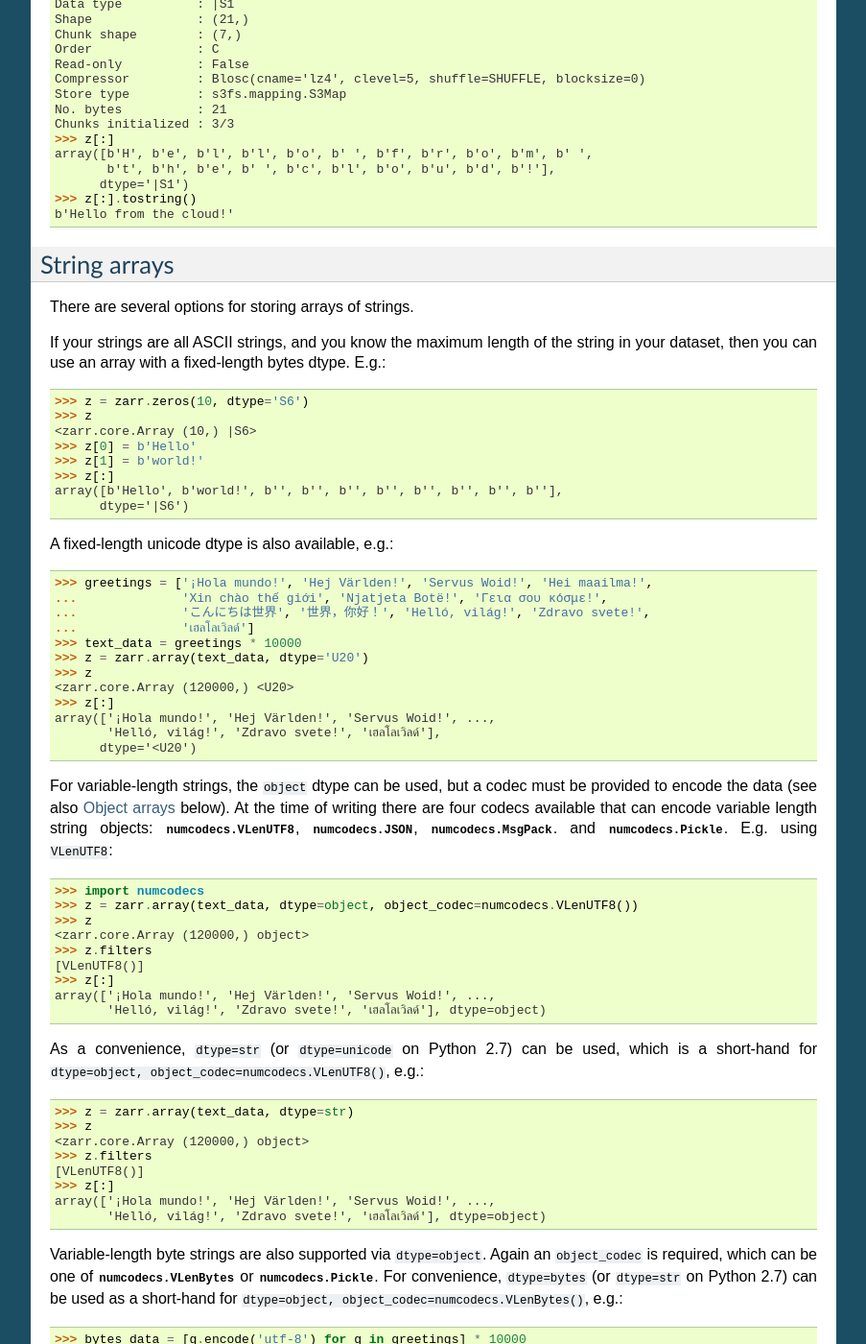
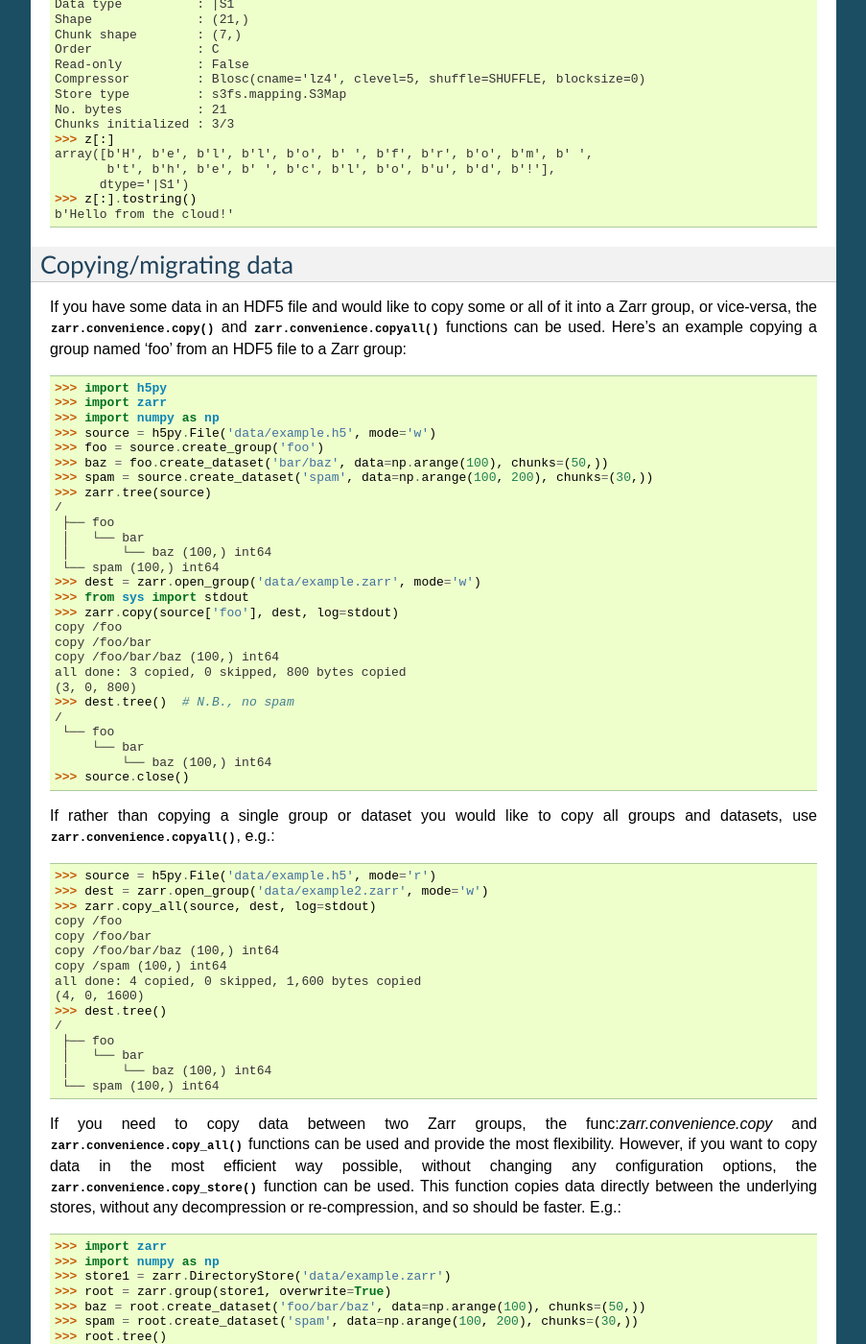
Before and after one commit to enthusiastdev121/zarr-python, a Sphinx documentation site: the page built from docs/tutorial.rst, in a window 1280 px wide and 1400 px high, scrolled down 12036 px. Shown: the whole window at 96% size, without its empty margins (198-1101 px from the left). Built offline with Sphinx 7.4.7, drawn with Linux system fonts in a browser that asks for light colours; the version number could not be read and is left out; some of the changed text lies outside the part shown.

Commit message:
document copy functions

```diff
--- a/docs/tutorial.rst
+++ b/docs/tutorial.rst
@@ -768,6 +768,110 @@ Here is an example using S3Map to read an array created previously::
     b'Hello from the cloud!'
 
 
+.. _tutorial_copy:
+
+Copying/migrating data
+----------------------
+
+If you have some data in an HDF5 file and would like to copy some or all of it
+into a Zarr group, or vice-versa, the :func:`zarr.convenience.copy` and
+:func:`zarr.convenience.copyall` functions can be used. Here's an example
+copying a group named 'foo' from an HDF5 file to a Zarr group::
+
+    >>> import h5py
+    >>> import zarr
+    >>> import numpy as np
+    >>> source = h5py.File('data/example.h5', mode='w')
+    >>> foo = source.create_group('foo')
+    >>> baz = foo.create_dataset('bar/baz', data=np.arange(100), chunks=(50,))
+    >>> spam = source.create_dataset('spam', data=np.arange(100, 200), chunks=(30,))
+    >>> zarr.tree(source)
+    /
+     ├── foo
+     │   └── bar
+     │       └── baz (100,) int64
+     └── spam (100,) int64
+    >>> dest = zarr.open_group('data/example.zarr', mode='w')
+    >>> from sys import stdout
+    >>> zarr.copy(source['foo'], dest, log=stdout)
+    copy /foo
+    copy /foo/bar
+    copy /foo/bar/baz (100,) int64
+    all done: 3 copied, 0 skipped, 800 bytes copied
+    (3, 0, 800)
+    >>> dest.tree()  # N.B., no spam
+    /
+     └── foo
+         └── bar
+             └── baz (100,) int64
+    >>> source.close()
+
+If rather than copying a single group or dataset you would like to copy all
+groups and datasets, use :func:`zarr.convenience.copyall`, e.g.::
+
+    >>> source = h5py.File('data/example.h5', mode='r')
+    >>> dest = zarr.open_group('data/example2.zarr', mode='w')
+    >>> zarr.copy_all(source, dest, log=stdout)
+    copy /foo
+    copy /foo/bar
+    copy /foo/bar/baz (100,) int64
+    copy /spam (100,) int64
+    all done: 4 copied, 0 skipped, 1,600 bytes copied
+    (4, 0, 1600)
+    >>> dest.tree()
+    /
+     ├── foo
+     │   └── bar
+     │       └── baz (100,) int64
+     └── spam (100,) int64
+
+If you need to copy data between two Zarr groups, the
+func:`zarr.convenience.copy` and :func:`zarr.convenience.copy_all` functions can
+be used and provide the most flexibility. However, if you want to copy data
+in the most efficient way possible, without changing any configuration options,
+the :func:`zarr.convenience.copy_store` function can be used. This function
+copies data directly between the underlying stores, without any decompression or
+re-compression, and so should be faster. E.g.::
+
+    >>> import zarr
+    >>> import numpy as np
+    >>> store1 = zarr.DirectoryStore('data/example.zarr')
+    >>> root = zarr.group(store1, overwrite=True)
+    >>> baz = root.create_dataset('foo/bar/baz', data=np.arange(100), chunks=(50,))
+    >>> spam = root.create_dataset('spam', data=np.arange(100, 200), chunks=(30,))
+    >>> root.tree()
+    /
+     ├── foo
+     │   └── bar
+     │       └── baz (100,) int64
+     └── spam (100,) int64
+    >>> from sys import stdout
+    >>> store2 = zarr.ZipStore('data/example.zip', mode='w')
+    >>> zarr.copy_store(store1, store2, log=stdout)
+    copy .zgroup
+    copy foo/.zgroup
+    copy foo/bar/.zgroup
+    copy foo/bar/baz/.zarray
+    copy foo/bar/baz/0
+    copy foo/bar/baz/1
+    copy spam/.zarray
+    copy spam/0
+    copy spam/1
+    copy spam/2
+    copy spam/3
+    all done: 11 copied, 0 skipped, 1,138 bytes copied
+    (11, 0, 1138)
+    >>> new_root = zarr.group(store2)
+    >>> new_root.tree()
+    /
+     ├── foo
+     │   └── bar
+     │       └── baz (100,) int64
+     └── spam (100,) int64
+    >>> new_root['foo/bar/baz'][:]
+    array([ 0,  1,  2,  ..., 97, 98, 99])
+    >>> store2.close()  # zip stores need to be closed
+
 .. _tutorial_strings:
 
 String arrays
--- a/zarr/__init__.py
+++ b/zarr/__init__.py
@@ -13,4 +13,5 @@ from zarr.sync import ThreadSynchronizer, ProcessSynchronizer
 from zarr.codecs import *
 from zarr.convenience import (open, save, save_array, save_group, load, copy_store,
                               copy, copy_all, tree)
+from zarr.errors import CopyError, MetadataError, PermissionError
 from zarr.version import version as __version__
```
Also changed, not shown: docs/release.rst (+7 -0 lines), 1 other file.
